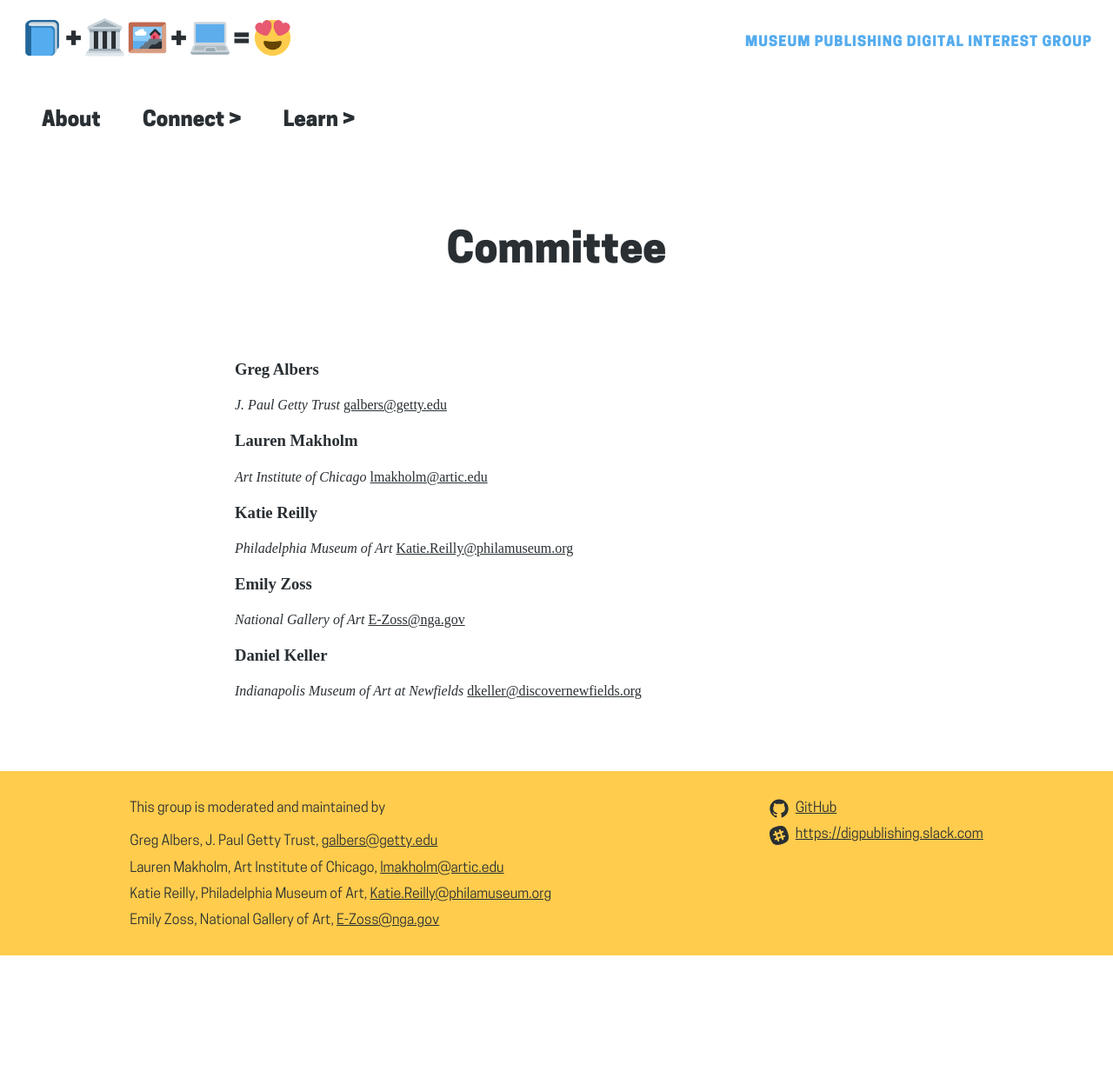
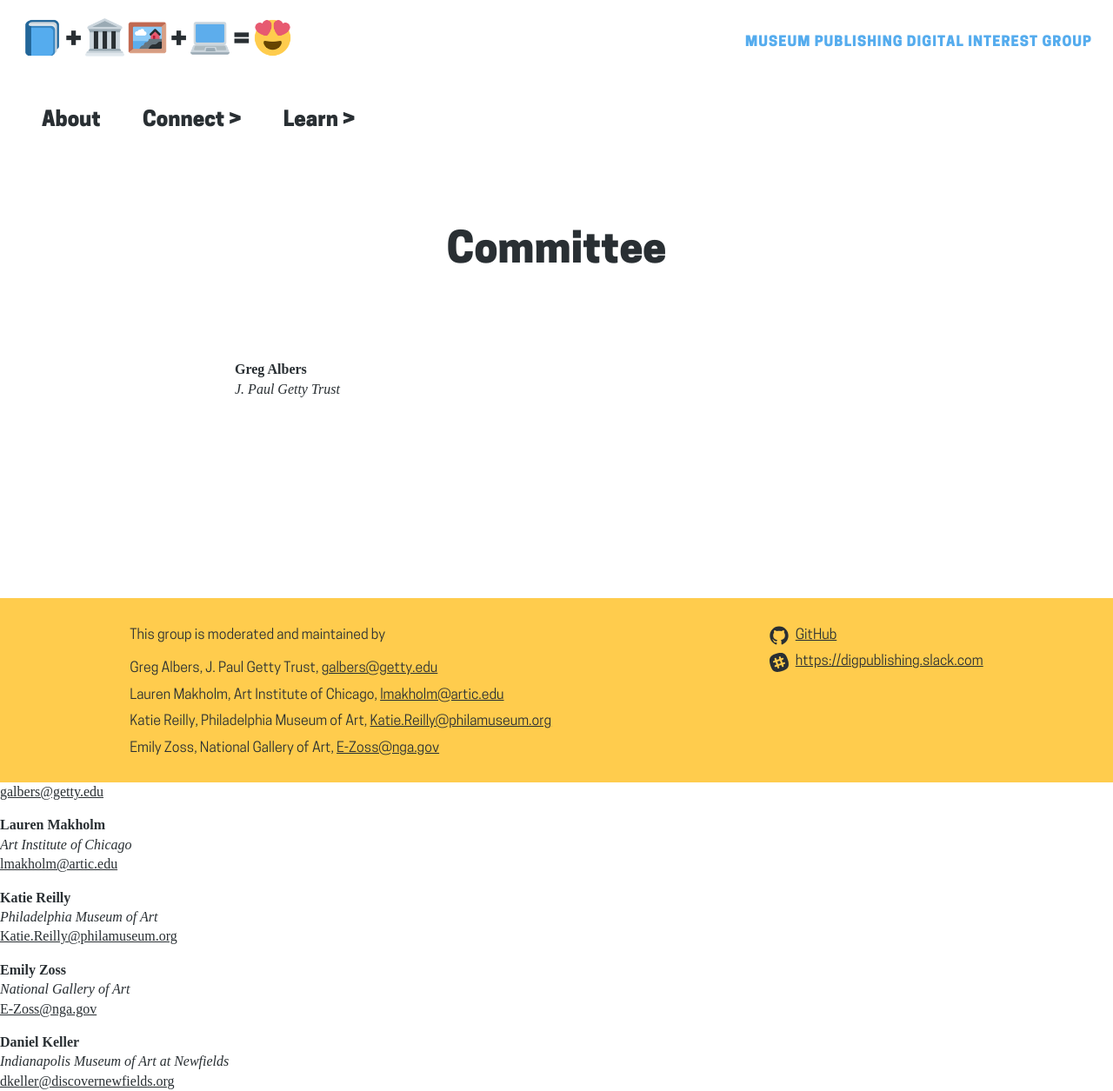
Before and after one commit to digpublishing/digpublishing.github.io, a Jekyll site: the page built from committee.md, in a window 1280 px wide. Shown: the whole page at 87% size. Built offline with Jekyll 4.4.1, drawn with Linux system fonts in a browser that asks for light colours; before the commit the page ends 1099 px from its top, so only the background shows below that.

Commit message:
corrected yaml

```diff
--- a/_layouts/committee_landing.html
+++ b/_layouts/committee_landing.html
@@ -13,9 +13,11 @@
   <section>
     {% assign members = site.data.committee.members %}
     {% for member in members | sort: "isModerator", "last" %}
-      <h3>{{ member.name }}</h3>
-      <i>{{ member.affiliation }}</i>
-      <a href="mailto:{{ member.email }}">{{ member.email }}</a>
+      <p>
+        <div><strong>{{ member.name }}</strong></div>
+        <div><i>{{ member.affiliation }}</i></div>
+        </div><a href="mailto:{{ member.email }}">{{ member.email }}</a></div>
+      </p>
     {% endfor %}
   </section>
 </main>
```
Also changed, not shown: admin/config.yml (+8 -9 lines).
